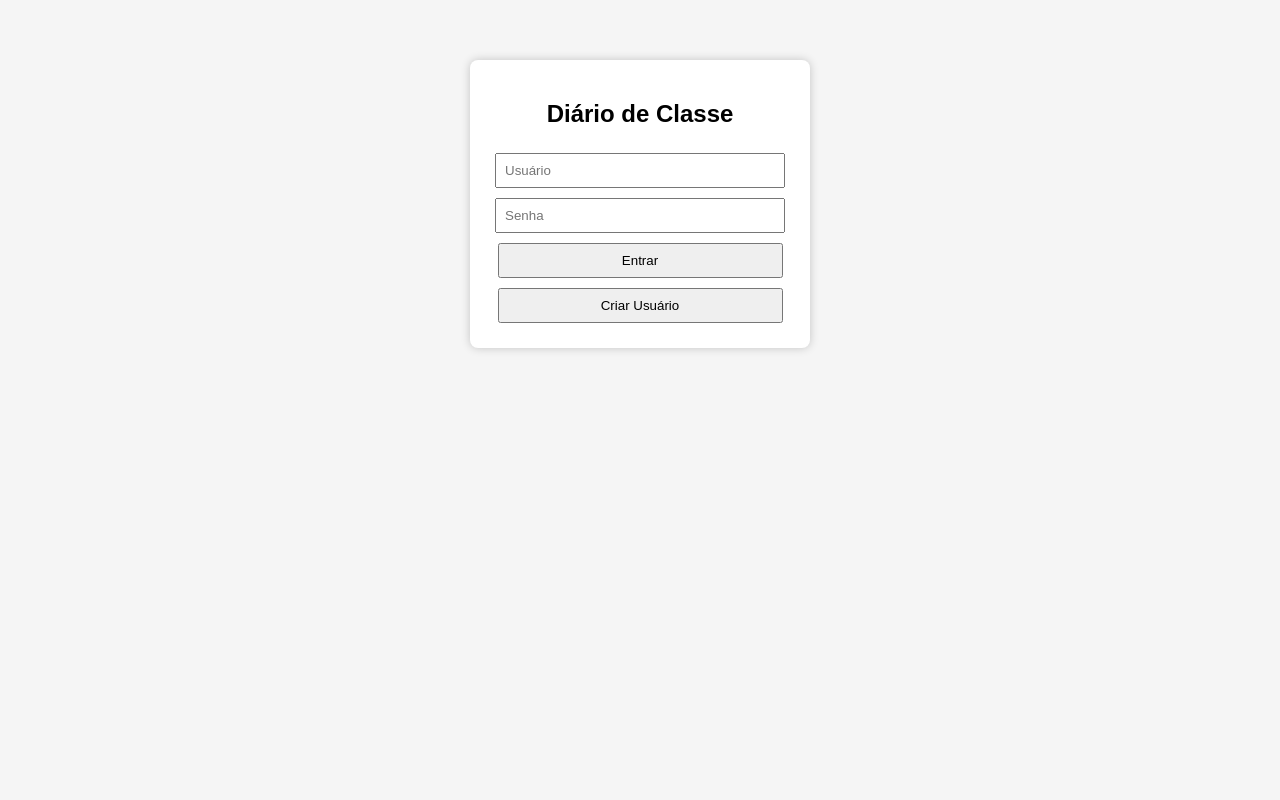
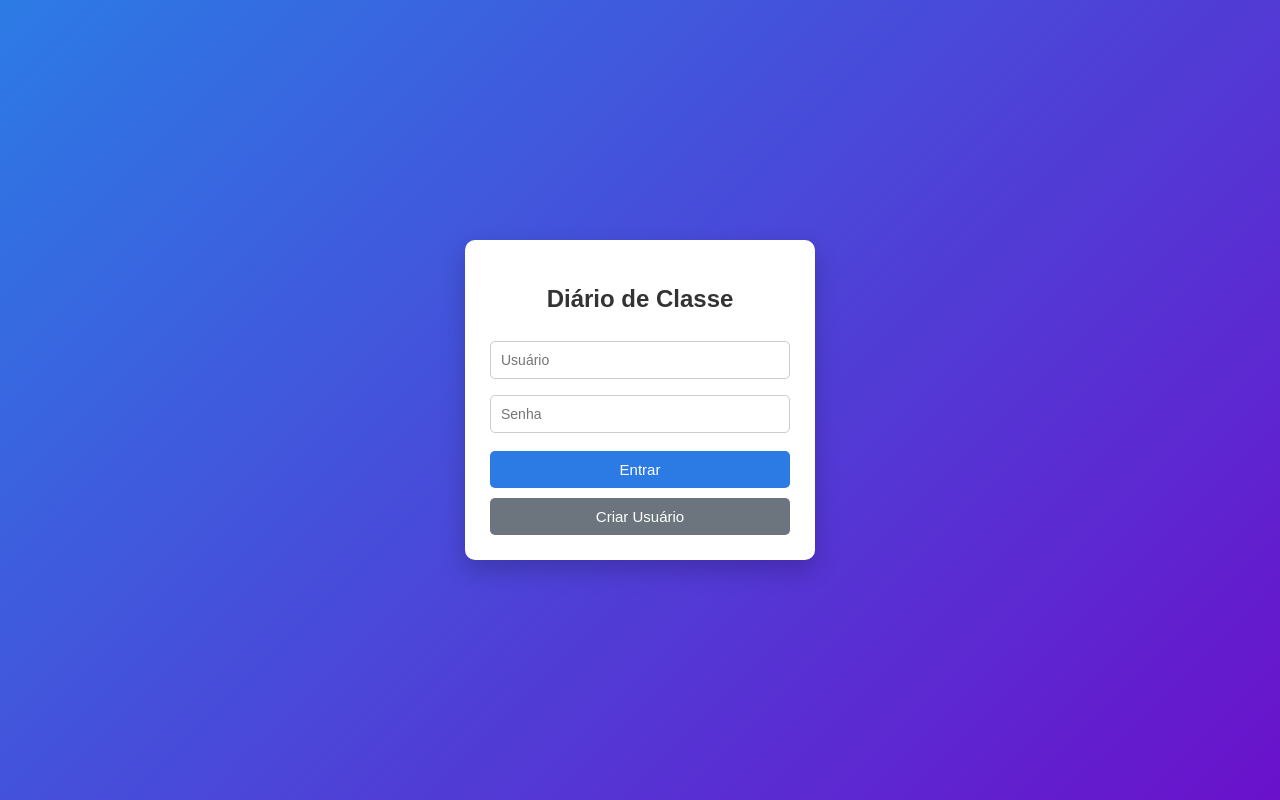
Before and after one commit to Fabiorefer/diario-escolar1.1, a Flask app: page / in a window 1280 px wide. Run offline with Flask 3, Linux system fonts and the light colour scheme.

Commit message:
Update login.html

```diff
--- a/templates/login.html
+++ b/templates/login.html
@@ -2,36 +2,99 @@
 <html>
 <head>
 <meta charset="UTF-8">
+<meta name="viewport" content="width=device-width, initial-scale=1.0">
 <title>Login - Diário de Classe</title>
 
 <style>
-body{
-font-family: Arial;
-background:#f5f5f5;
-text-align:center;
-margin-top:60px;
+
+*{
+    box-sizing: border-box;
 }
 
-.box{
-background:white;
-width:300px;
-margin:auto;
-padding:20px;
-border-radius:8px;
-box-shadow:0 0 10px rgba(0,0,0,0.2);
+body{
+    font-family: Arial, sans-serif;
+    background: linear-gradient(135deg, #2c7be5, #6a11cb);
+    margin:0;
+    height:100vh;
+    display:flex;
+    justify-content:center;
+    align-items:center;
 }
 
-input{
-width:90%;
-padding:8px;
-margin:5px;
+/* CAIXA */
+.box{
+    background:white;
+    width:90%;
+    max-width:350px;
+    padding:25px;
+    border-radius:10px;
+    box-shadow:0 10px 25px rgba(0,0,0,0.2);
+    text-align:center;
 }
 
+/* TÍTULO */
+h2{
+    margin-bottom:20px;
+    color:#333;
+}
+
+/* INPUTS */
+input{
+    width:100%;
+    padding:10px;
+    margin:8px 0;
+    border-radius:5px;
+    border:1px solid #ccc;
+    font-size:14px;
+}
+
+/* BOTÕES */
 button{
-padding:8px;
-margin:5px;
-width:95%;
+    width:100%;
+    padding:10px;
+    margin-top:10px;
+    border:none;
+    border-radius:5px;
+    background:#2c7be5;
+    color:white;
+    font-size:15px;
+    cursor:pointer;
+    transition:0.3s;
 }
+
+button:hover{
+    background:#1a5ed8;
+}
+
+/* BOTÃO SECUNDÁRIO */
+.btn-sec{
+    background:#6c757d;
+}
+
+.btn-sec:hover{
+    background:#545b62;
+}
+
+/* ERRO */
+.erro{
+    color:red;
+    margin-bottom:10px;
+    font-size:14px;
+}
+
+/* RESPONSIVO EXTRA */
+@media (max-width: 400px){
+
+    .box{
+        padding:20px;
+    }
+
+    h2{
+        font-size:20px;
+    }
+
+}
+
 </style>
 
 </head>
@@ -43,21 +106,21 @@ width:95%;
 <h2>Diário de Classe</h2>
 
 {% if erro %}
-<p style="color:red">{{ erro }}</p>
+<p class="erro">{{ erro }}</p>
 {% endif %}
 
 <form method="POST">
 
-<input name="usuario" placeholder="Usuário">
+<input name="usuario" placeholder="Usuário" required>
 
-<input name="senha" type="password" placeholder="Senha">
+<input name="senha" type="password" placeholder="Senha" required>
 
 <button type="submit">Entrar</button>
 
 </form>
 
 <a href="/criar">
-<button>Criar Usuário</button>
+<button class="btn-sec">Criar Usuário</button>
 </a>
 
 </div>
```
